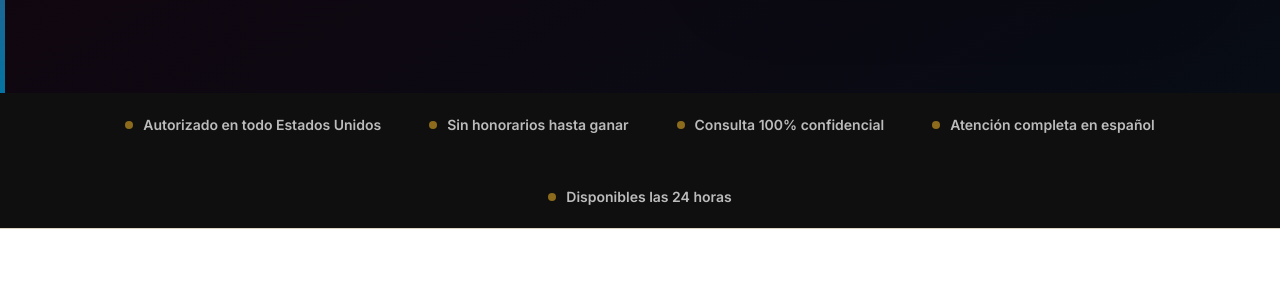
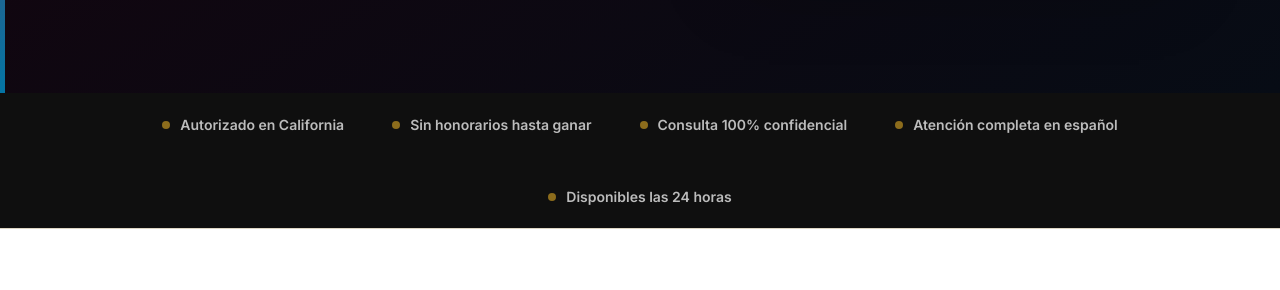
Before and after one commit to Carrazcolaw/carrazco-landing, a plain HTML site: page index.html in a window 1280 px wide. Shown: the part 1310-1600 px from the top of the page. Drawn offline with nearby package versions, Linux system fonts and the light colour scheme; a web font is replaced by a local one.

Commit message:
California en lugar de USA.html

```diff
--- a/index.html
+++ b/index.html
@@ -412,7 +412,7 @@ footer{background:#080808;color:rgba(255,255,255,.58);padding:60px 56px 28px;}
 
 <!-- TRUST BAR -->
 <div class="trust">
-  <div class="ti"><div class="ti-dot"></div>Autorizado en todo Estados Unidos</div>
+  <div class="ti"><div class="ti-dot"></div>Autorizado en California</div>
   <div class="ti"><div class="ti-dot"></div>Sin honorarios hasta ganar</div>
   <div class="ti"><div class="ti-dot"></div>Consulta 100% confidencial</div>
   <div class="ti"><div class="ti-dot"></div>Atención completa en español</div>
```
